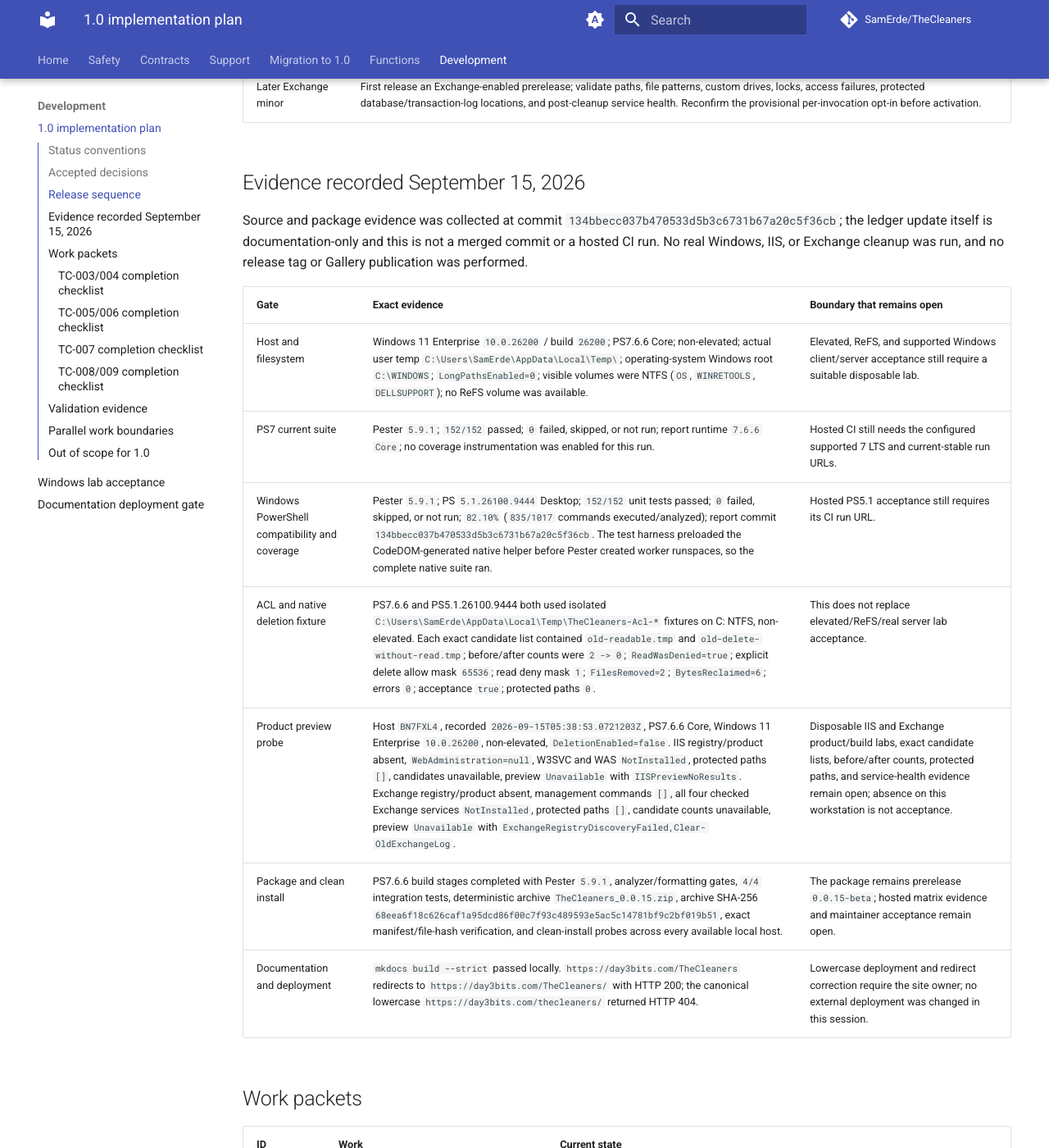
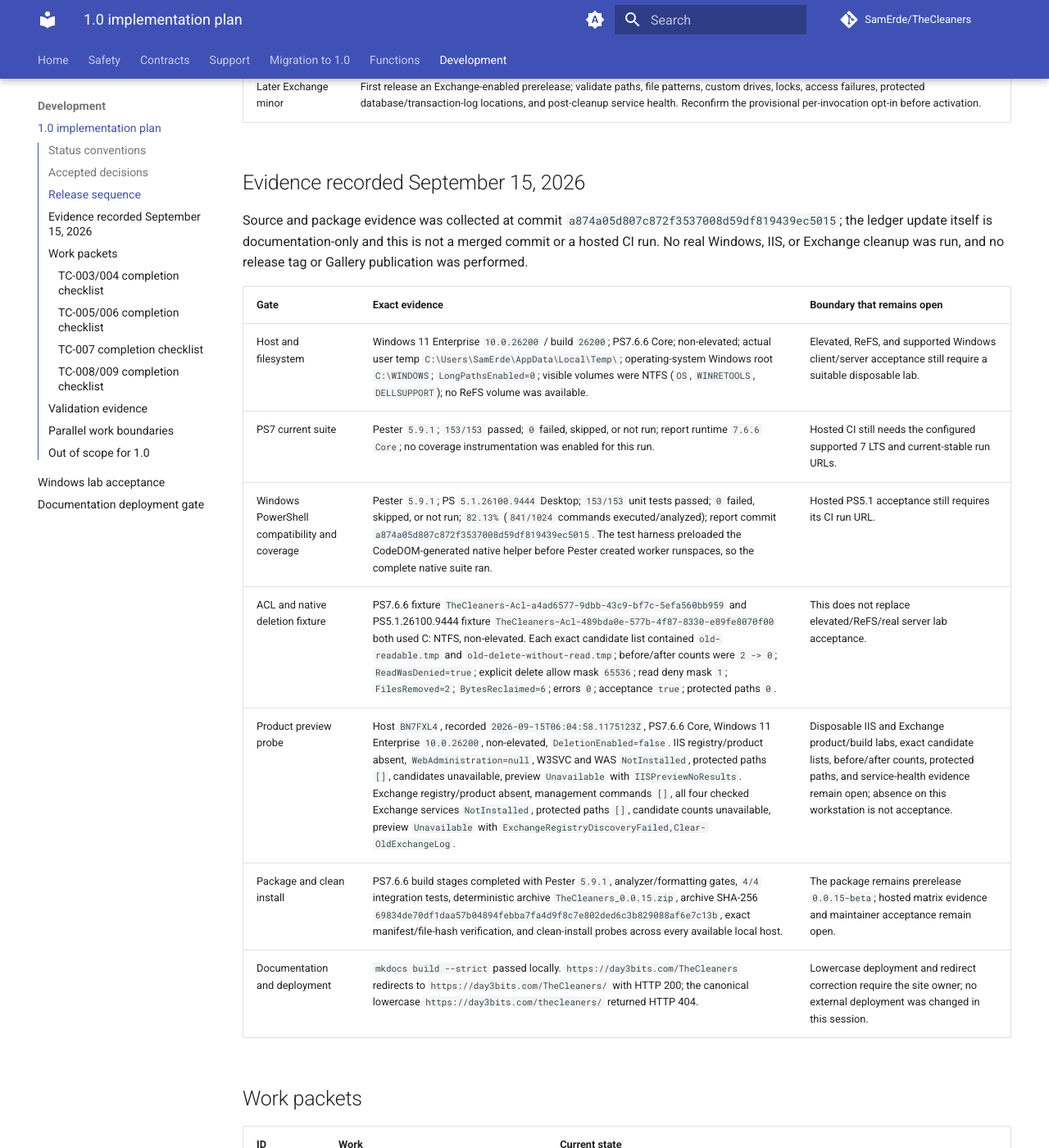
Before and after one commit to SamErde/TheCleaners, an MkDocs documentation site: the page built from docs/release-plan-1.0.md, in a window 1280 px wide and 1400 px high, scrolled down 1433 px. Shown: the whole window at 82% size. Built offline with MkDocs 1.6.1 and Material for MkDocs 9.7.7, drawn with Linux system fonts in a browser that asks for light colours; comment, search, counter and statistics services are not loaded; some of the changed text lies outside the part shown.

Commit message:
Refresh release evidence after review fixes

```diff
--- a/docs/release-plan-1.0.md
+++ b/docs/release-plan-1.0.md
@@ -31,16 +31,16 @@ The manifest stays on the current prerelease version during this packet. No comm
 
 ## Evidence recorded September 15, 2026
 
-Source and package evidence was collected at commit `134bbecc037b470533d5b3c6731b67a20c5f36cb`; the ledger update itself is documentation-only and this is not a merged commit or a hosted CI run. No real Windows, IIS, or Exchange cleanup was run, and no release tag or Gallery publication was performed.
+Source and package evidence was collected at commit `a874a05d807c872f3537008d59df819439ec5015`; the ledger update itself is documentation-only and this is not a merged commit or a hosted CI run. No real Windows, IIS, or Exchange cleanup was run, and no release tag or Gallery publication was performed.
 
 | Gate | Exact evidence | Boundary that remains open |
 | --- | --- | --- |
 | Host and filesystem | Windows 11 Enterprise `10.0.26200` / build `26200`; PS7.6.6 Core; non-elevated; actual user temp `C:\Users\SamErde\AppData\Local\Temp\`; operating-system Windows root `C:\WINDOWS`; `LongPathsEnabled=0`; visible volumes were NTFS (`OS`, `WINRETOOLS`, `DELLSUPPORT`); no ReFS volume was available. | Elevated, ReFS, and supported Windows client/server acceptance still require a suitable disposable lab. |
-| PS7 current suite | Pester `5.9.1`; `152/152` passed; `0` failed, skipped, or not run; report runtime `7.6.6 Core`; no coverage instrumentation was enabled for this run. | Hosted CI still needs the configured supported 7 LTS and current-stable run URLs. |
-| Windows PowerShell compatibility and coverage | Pester `5.9.1`; PS `5.1.26100.9444` Desktop; `152/152` unit tests passed; `0` failed, skipped, or not run; `82.10%` (`835/1017` commands executed/analyzed); report commit `134bbecc037b470533d5b3c6731b67a20c5f36cb`. The test harness preloaded the CodeDOM-generated native helper before Pester created worker runspaces, so the complete native suite ran. | Hosted PS5.1 acceptance still requires its CI run URL. |
-| ACL and native deletion fixture | PS7.6.6 and PS5.1.26100.9444 both used isolated `C:\Users\SamErde\AppData\Local\Temp\TheCleaners-Acl-*` fixtures on C: NTFS, non-elevated. Each exact candidate list contained `old-readable.tmp` and `old-delete-without-read.tmp`; before/after counts were `2 -> 0`; `ReadWasDenied=true`; explicit delete allow mask `65536`; read deny mask `1`; `FilesRemoved=2`; `BytesReclaimed=6`; errors `0`; acceptance `true`; protected paths `0`. | This does not replace elevated/ReFS/real server lab acceptance. |
-| Product preview probe | Host `BN7FXL4`, recorded `2026-09-15T05:38:53.0721203Z`, PS7.6.6 Core, Windows 11 Enterprise `10.0.26200`, non-elevated, `DeletionEnabled=false`. IIS registry/product absent, `WebAdministration=null`, W3SVC and WAS `NotInstalled`, protected paths `[]`, candidates unavailable, preview `Unavailable` with `IISPreviewNoResults`. Exchange registry/product absent, management commands `[]`, all four checked Exchange services `NotInstalled`, protected paths `[]`, candidate counts unavailable, preview `Unavailable` with `ExchangeRegistryDiscoveryFailed,Clear-OldExchangeLog`. | Disposable IIS and Exchange product/build labs, exact candidate lists, before/after counts, protected paths, and service-health evidence remain open; absence on this workstation is not acceptance. |
-| Package and clean install | PS7.6.6 build stages completed with Pester `5.9.1`, analyzer/formatting gates, `4/4` integration tests, deterministic archive `TheCleaners_0.0.15.zip`, archive SHA-256 `68eea6f18c626caf1a95dcd86f00c7f93c489593e5ac5c14781bf9c2bf019b51`, exact manifest/file-hash verification, and clean-install probes across every available local host. | The package remains prerelease `0.0.15-beta`; hosted matrix evidence and maintainer acceptance remain open. |
+| PS7 current suite | Pester `5.9.1`; `153/153` passed; `0` failed, skipped, or not run; report runtime `7.6.6 Core`; no coverage instrumentation was enabled for this run. | Hosted CI still needs the configured supported 7 LTS and current-stable run URLs. |
+| Windows PowerShell compatibility and coverage | Pester `5.9.1`; PS `5.1.26100.9444` Desktop; `153/153` unit tests passed; `0` failed, skipped, or not run; `82.13%` (`841/1024` commands executed/analyzed); report commit `a874a05d807c872f3537008d59df819439ec5015`. The test harness preloaded the CodeDOM-generated native helper before Pester created worker runspaces, so the complete native suite ran. | Hosted PS5.1 acceptance still requires its CI run URL. |
+| ACL and native deletion fixture | PS7.6.6 fixture `TheCleaners-Acl-a4ad6577-9dbb-43c9-bf7c-5efa560bb959` and PS5.1.26100.9444 fixture `TheCleaners-Acl-489bda0e-577b-4f87-8330-e89fe8070f00` both used C: NTFS, non-elevated. Each exact candidate list contained `old-readable.tmp` and `old-delete-without-read.tmp`; before/after counts were `2 -> 0`; `ReadWasDenied=true`; explicit delete allow mask `65536`; read deny mask `1`; `FilesRemoved=2`; `BytesReclaimed=6`; errors `0`; acceptance `true`; protected paths `0`. | This does not replace elevated/ReFS/real server lab acceptance. |
+| Product preview probe | Host `BN7FXL4`, recorded `2026-09-15T06:04:58.1175123Z`, PS7.6.6 Core, Windows 11 Enterprise `10.0.26200`, non-elevated, `DeletionEnabled=false`. IIS registry/product absent, `WebAdministration=null`, W3SVC and WAS `NotInstalled`, protected paths `[]`, candidates unavailable, preview `Unavailable` with `IISPreviewNoResults`. Exchange registry/product absent, management commands `[]`, all four checked Exchange services `NotInstalled`, protected paths `[]`, candidate counts unavailable, preview `Unavailable` with `ExchangeRegistryDiscoveryFailed,Clear-OldExchangeLog`. | Disposable IIS and Exchange product/build labs, exact candidate lists, before/after counts, protected paths, and service-health evidence remain open; absence on this workstation is not acceptance. |
+| Package and clean install | PS7.6.6 build stages completed with Pester `5.9.1`, analyzer/formatting gates, `4/4` integration tests, deterministic archive `TheCleaners_0.0.15.zip`, archive SHA-256 `69834de70df1daa57b04894febba7fa4d9f8c7e802ded6c3b829088af6e7c13b`, exact manifest/file-hash verification, and clean-install probes across every available local host. | The package remains prerelease `0.0.15-beta`; hosted matrix evidence and maintainer acceptance remain open. |
 | Documentation and deployment | `mkdocs build --strict` passed locally. `https://day3bits.com/TheCleaners` redirects to `https://day3bits.com/TheCleaners/` with HTTP 200; the canonical lowercase `https://day3bits.com/thecleaners/` returned HTTP 404. | Lowercase deployment and redirect correction require the site owner; no external deployment was changed in this session. |
 
 ## Work packets
@@ -94,7 +94,7 @@ Source and package evidence was collected at commit `134bbecc037b470533d5b3c6731
 - [x] Add a protected publishing environment and version/tag/prerelease checks; refuse duplicate Gallery versions in the publisher script.
 - [x] Add complete 5.1 plus supported 7 LTS/current package/install tests, not just source unit tests; local PS5.1/PS7.6.6 evidence is recorded above, while hosted 7 LTS/current and CI evidence remain open.
 - [x] Re-enable the ShouldProcess analyzer rule; no broad suppression is used in the draft source.
-- [x] Meet at least 80% overall coverage and explicitly test every safety-critical branch; local PS5.1 measured 82.10% (`835/1017` commands) with no skipped tests at `134bbec`, while hosted CI and remaining unexecuted failure branches still require evidence.
+- [x] Meet at least 80% overall coverage and explicitly test every safety-critical branch; local PS5.1 measured 82.13% (`841/1024` commands) with no skipped tests at `a874a05`, while hosted CI and remaining unexecuted failure branches still require evidence.
 - [x] Retain machine-readable unit and integration reports, with failed/skipped counts and exact runtime versions in the draft build.
 - [x] Generate command references and external help from the source of truth; add drift checks and validate the documentation build strictly in CI.
 - [x] Update README, migration guide, changelog, support/security policy, contributing instructions, PR template, and agent instructions.
```
Also changed, not shown: other parts of docs/release-plan-1.0.md (+1 -0 lines).
